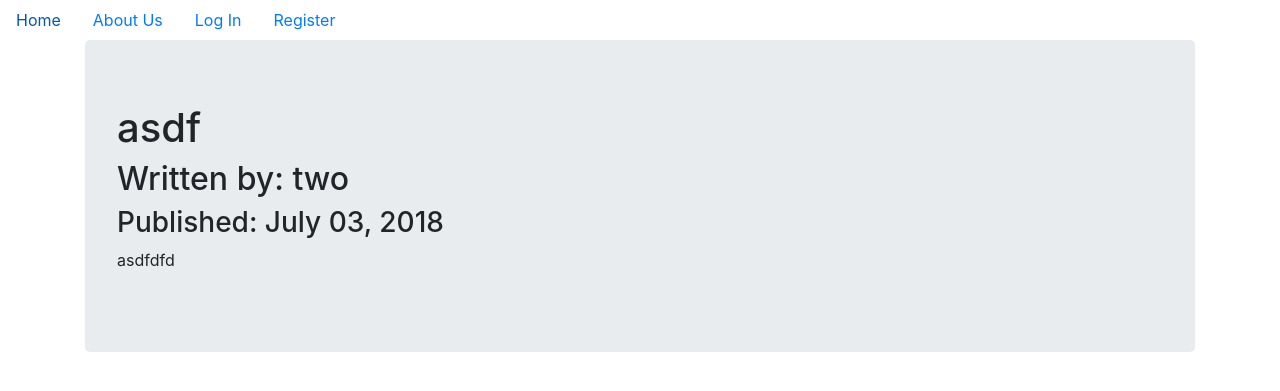
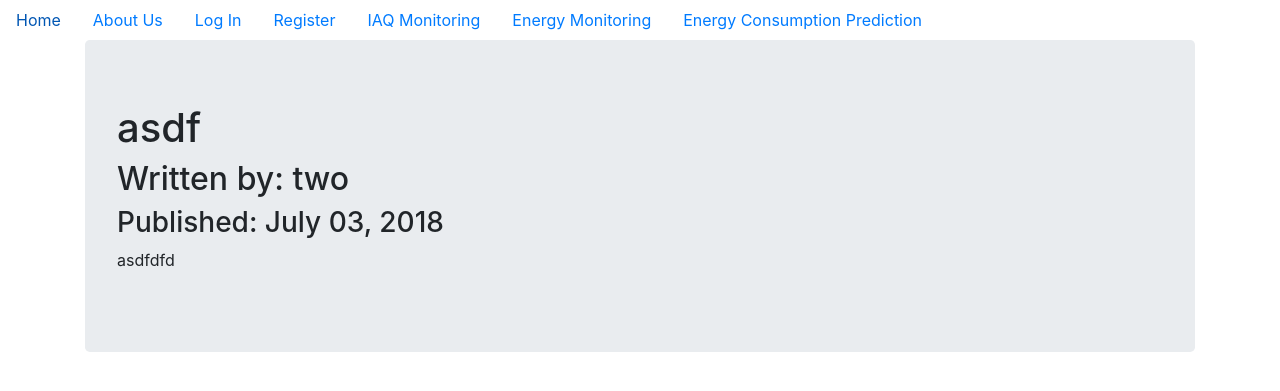
Before and after one commit to priyadarsidascode/flask-app, a Flask app: page /1 in a window 1280 px wide. Shown: the top 391 px of the page. Run offline with Flask 2, Linux system fonts and the light colour scheme; data comes from the database, SQL or seed files in the repository; some libraries are stand-ins or nearby versions.

Commit message:
added new urls

```diff
--- a/puppycompanyblog/templates/base.html
+++ b/puppycompanyblog/templates/base.html
@@ -25,7 +25,12 @@
     <li class="nav-link"><a href="{{ url_for('users.login') }}">Log In</a></li>
     <li class="nav-link"><a href="{{ url_for('users.register') }}">Register</a></li>
     {% endif %}
-
+  <li class="nav-item">
+    <a class="nav-link" href="{{ url_for('core.info') }}">IAQ Monitoring</a>
+  <li class="nav-item">
+    <a class="nav-link" href="{{ url_for('core.info') }}">Energy Monitoring</a>
+  <li class="nav-item">
+    <a class="nav-link" href="{{ url_for('core.info') }}">Energy Consumption Prediction</a>
 </ul>
 <div class="container">
   {% block content %}
```
